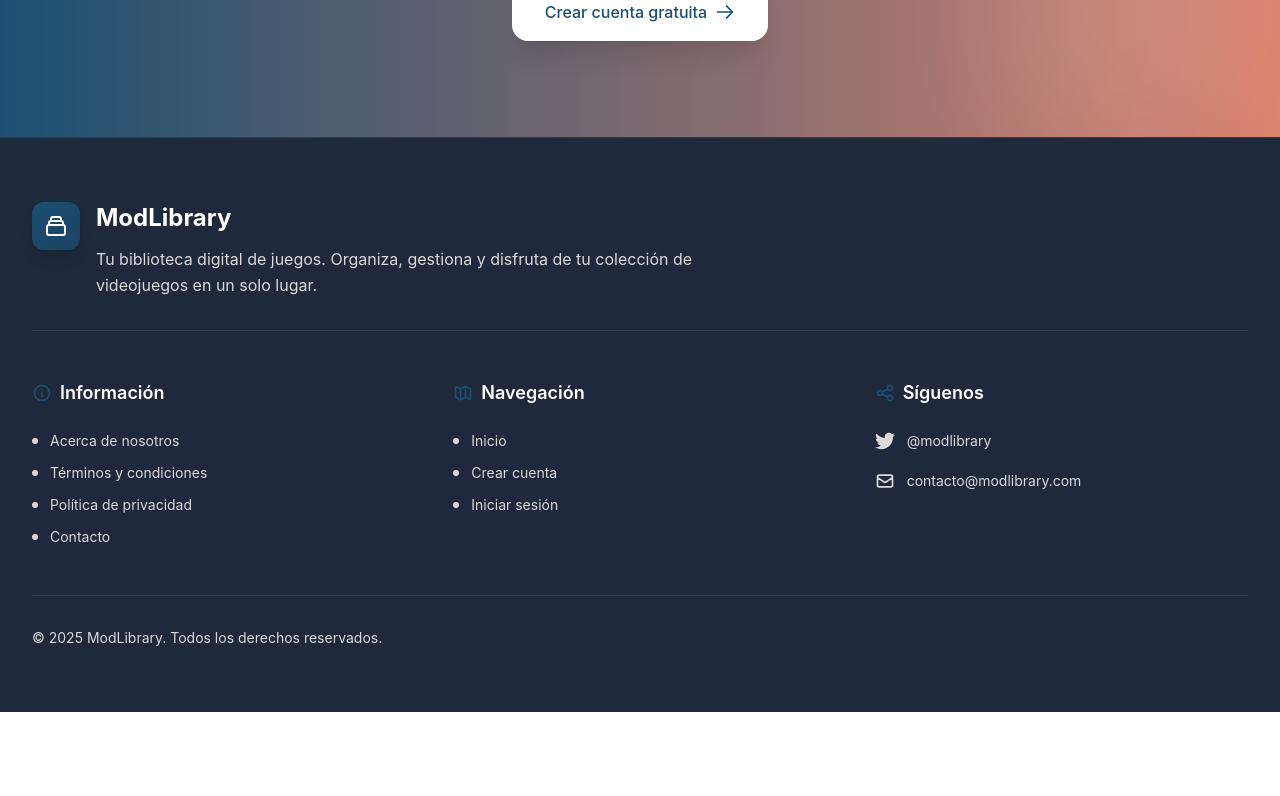
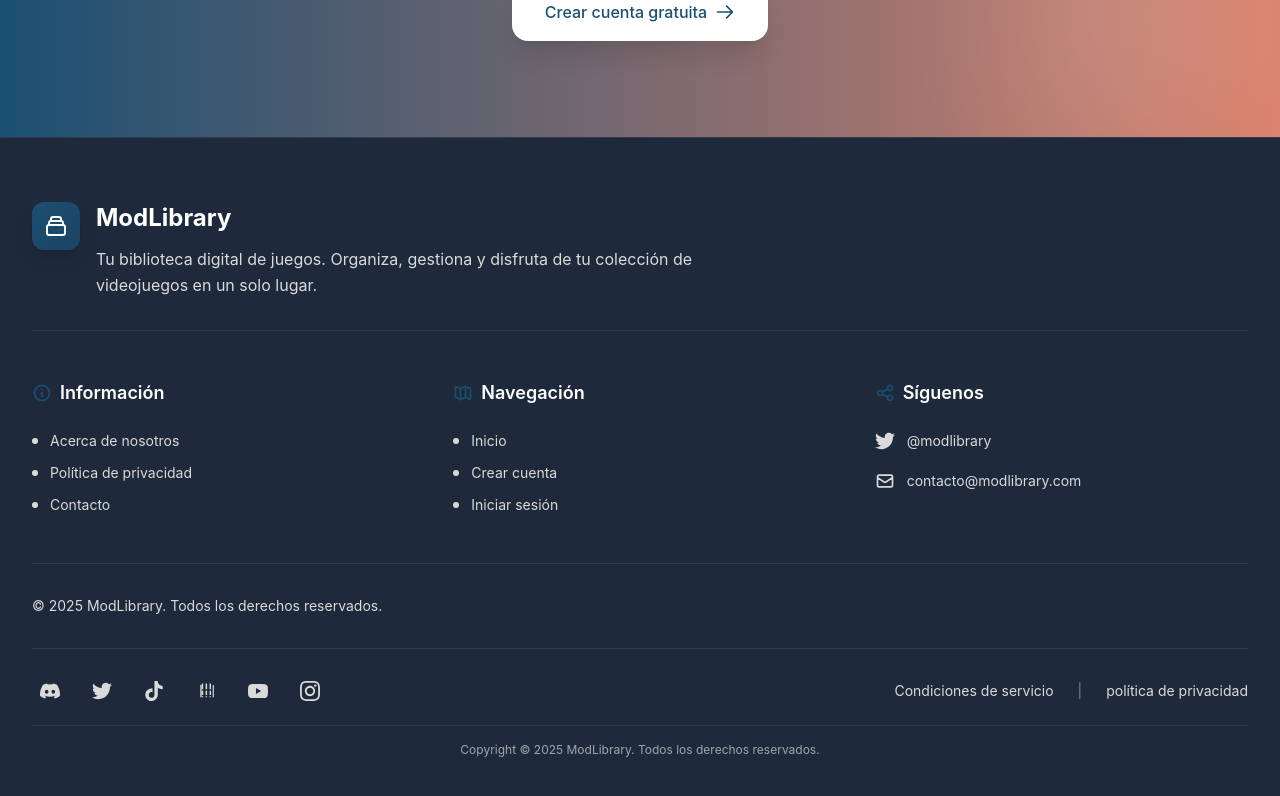
Before and after one commit to NachRz/ModLibrary, a React (Create React App) app in the folder frontend/: page / in a window 1280 px wide. Shown: the part 2009-2805 px from the top of the page. Before the commit the page ends 2721 px from the top, so only its background shows below. Built offline with nearby package versions, Linux system fonts and the light colour scheme.

Commit message:
Actualizar footer interfaz Footer

```diff
--- a/frontend/src/components/layout/Footer.jsx
+++ b/frontend/src/components/layout/Footer.jsx
@@ -20,12 +20,6 @@ const Footer = () => {
             <a href="/about" className="text-sm text-custom-detail hover:text-custom-primary transition-all duration-300 hover:translate-x-1 flex items-center group">
               <span className="w-1.5 h-1.5 bg-custom-detail rounded-full mr-3 group-hover:bg-custom-primary transition-colors duration-300"></span>
               Acerca de nosotros
-            </a>
-          </li>
-          <li>
-            <a href="/terms" className="text-sm text-custom-detail hover:text-custom-primary transition-all duration-300 hover:translate-x-1 flex items-center group">
-              <span className="w-1.5 h-1.5 bg-custom-detail rounded-full mr-3 group-hover:bg-custom-primary transition-colors duration-300"></span>
-              Términos y condiciones
             </a>
           </li>
           <li>
@@ -121,12 +115,6 @@ const Footer = () => {
             </a>
           </li>
           <li>
-            <a href="/settings" className="text-sm text-custom-detail hover:text-custom-primary transition-all duration-300 hover:translate-x-1 flex items-center group">
-              <span className="w-1.5 h-1.5 bg-custom-detail rounded-full mr-3 group-hover:bg-custom-primary transition-colors duration-300"></span>
-              Configuración
-            </a>
-          </li>
-          <li>
             <button
               onClick={() => window.location.href = '/logout'}
               className="text-sm text-custom-detail hover:text-red-500 transition-all duration-300 hover:translate-x-1 flex items-center group w-full text-left"
@@ -160,6 +148,12 @@ const Footer = () => {
             </a>
           </li>
           <li>
+            <a href="/dashboard/mis-mods" className="text-sm text-custom-detail hover:text-custom-primary transition-all duration-300 hover:translate-x-1 flex items-center group">
+              <span className="w-1.5 h-1.5 bg-custom-detail rounded-full mr-3 group-hover:bg-custom-primary transition-colors duration-300"></span>
+              Mis Mods
+            </a>
+          </li>
+          <li>
             <a href="/dashboard/guardados" className="text-sm text-custom-detail hover:text-custom-primary transition-all duration-300 hover:translate-x-1 flex items-center group">
               <span className="w-1.5 h-1.5 bg-custom-detail rounded-full mr-3 group-hover:bg-custom-primary transition-colors duration-300"></span>
               Mods Guardados
@@ -177,12 +171,6 @@ const Footer = () => {
           <h3 className="text-lg font-semibold text-custom-text">Información</h3>
         </div>
         <ul className="space-y-3">
-          <li>
-            <a href="/terms" className="text-sm text-custom-detail hover:text-custom-primary transition-all duration-300 hover:translate-x-1 flex items-center group">
-              <span className="w-1.5 h-1.5 bg-custom-detail rounded-full mr-3 group-hover:bg-custom-primary transition-colors duration-300"></span>
-              Términos y condiciones
-            </a>
-          </li>
           <li>
             <a href="/contacto" className="text-sm text-custom-detail hover:text-custom-primary transition-all duration-300 hover:translate-x-1 flex items-center group">
               <span className="w-1.5 h-1.5 bg-custom-detail rounded-full mr-3 group-hover:bg-custom-primary transition-colors duration-300"></span>
@@ -239,6 +227,64 @@ const Footer = () => {
           </p>
           </div>
         </div>
+
+        {/* Sección inferior estilo NexusMods */}
+        <div className="mt-8 pt-6 border-t border-custom-detail/10">
+          <div className="flex flex-col lg:flex-row justify-between items-center space-y-4 lg:space-y-0">
+            {/* Redes sociales */}
+            <div className="flex items-center space-x-4">
+              <a href="#" className="text-custom-detail hover:text-custom-primary transition-colors duration-300 p-2 hover:bg-custom-primary/10 rounded-lg">
+                <svg className="w-5 h-5" fill="currentColor" viewBox="0 0 24 24">
+                  <path d="M20.317 4.37a19.791 19.791 0 0 0-4.885-1.515.074.074 0 0 0-.079.037c-.21.375-.444.864-.608 1.25a18.27 18.27 0 0 0-5.487 0 12.64 12.64 0 0 0-.617-1.25.077.077 0 0 0-.079-.037A19.736 19.736 0 0 0 3.677 4.37a.07.07 0 0 0-.032.027C.533 9.046-.32 13.58.099 18.057a.082.082 0 0 0 .031.057 19.9 19.9 0 0 0 5.993 3.03.078.078 0 0 0 .084-.028 14.09 14.09 0 0 0 1.226-1.994.076.076 0 0 0-.041-.106 13.107 13.107 0 0 1-1.872-.892.077.077 0 0 1-.008-.128 10.2 10.2 0 0 0 .372-.292.074.074 0 0 1 .077-.01c3.928 1.793 8.18 1.793 12.062 0a.074.074 0 0 1 .078.01c.12.098.246.196.373.292a.077.077 0 0 1-.006.127 12.299 12.299 0 0 1-1.873.892.077.077 0 0 0-.041.107c.36.698.772 1.362 1.225 1.993a.076.076 0 0 0 .084.028 19.839 19.839 0 0 0 6.002-3.03.077.077 0 0 0 .032-.054c.5-5.177-.838-9.674-3.549-13.66a.061.061 0 0 0-.031-.03zM8.02 15.33c-1.183 0-2.157-1.085-2.157-2.419 0-1.333.956-2.419 2.157-2.419 1.21 0 2.176 1.096 2.157 2.42 0 1.333-.956 2.418-2.157 2.418zm7.975 0c-1.183 0-2.157-1.085-2.157-2.419 0-1.333.955-2.419 2.157-2.419 1.21 0 2.176 1.096 2.157 2.42 0 1.333-.946 2.418-2.157 2.418z"/>
+                </svg>
+              </a>
+              <a href="#" className="text-custom-detail hover:text-custom-primary transition-colors duration-300 p-2 hover:bg-custom-primary/10 rounded-lg">
+                <svg className="w-5 h-5" fill="currentColor" viewBox="0 0 24 24">
+                  <path d="M23.953 4.57a10 10 0 01-2.825.775 4.958 4.958 0 002.163-2.723c-.951.555-2.005.959-3.127 1.184a4.92 4.92 0 00-8.384 4.482C7.69 8.095 4.067 6.13 1.64 3.162a4.822 4.822 0 00-.666 2.475c0 1.71.87 3.213 2.188 4.096a4.904 4.904 0 01-2.228-.616v.06a4.923 4.923 0 003.946 4.827 4.996 4.996 0 01-2.212.085 4.936 4.936 0 004.604 3.417 9.867 9.867 0 01-6.102 2.105c-.39 0-.779-.023-1.17-.067a13.995 13.995 0 007.557 2.209c9.053 0 13.998-7.496 13.998-13.985 0-.21 0-.42-.015-.63A9.935 9.935 0 0024 4.59z"/>
+                </svg>
+              </a>
+              <a href="#" className="text-custom-detail hover:text-custom-primary transition-colors duration-300 p-2 hover:bg-custom-primary/10 rounded-lg">
+                <svg className="w-5 h-5" fill="currentColor" viewBox="0 0 24 24">
+                  <path d="M12.53.02C13.84 0 15.14.01 16.44 0c.08 1.53.63 3.09 1.75 4.17 1.12 1.11 2.7 1.62 4.24 1.79v4.03c-1.44-.05-2.89-.35-4.2-.97-.57-.26-1.1-.59-1.62-.93-.01 2.92.01 5.84-.02 8.75-.08 1.4-.54 2.79-1.35 3.94-1.31 1.92-3.58 3.17-5.91 3.21-1.43.08-2.86-.31-4.08-1.03-2.02-1.19-3.44-3.37-3.65-5.71-.02-.5-.03-1-.01-1.49.18-1.9 1.12-3.72 2.58-4.96 1.66-1.44 3.98-2.13 6.15-1.72.02 1.48-.04 2.96-.04 4.44-.99-.32-2.15-.23-3.02.37-.63.41-1.11 1.04-1.36 1.75-.21.51-.15 1.07-.14 1.61.24 1.64 1.82 3.02 3.5 2.87 1.12-.01 2.19-.66 2.77-1.61.19-.33.4-.67.41-1.06.1-1.79.06-3.57.07-5.36.01-4.03-.01-8.05.02-12.07z"/>
+                </svg>
+              </a>
+              <a href="#" className="text-custom-detail hover:text-custom-primary transition-colors duration-300 p-2 hover:bg-custom-primary/10 rounded-lg">
+                <svg className="w-5 h-5" fill="currentColor" viewBox="0 0 24 24">
+                  <path d="M11.571 4.714h1.715v5.143H11.57zm4.715 0H18v5.143h-1.714zM6.857 4.714h1.715v5.143H6.857zm0 6.857h1.715v5.143H6.857zm4.714 0h1.715v5.143H11.57zm4.715 0H18v5.143h-1.714zM6.857 18.286h1.715v1.143H6.857zm4.714 0h1.715v1.143H11.57zm4.715 0H18v1.143h-1.714z"/>
+                  <path d="M5.143 4.714h1.714v14.857H5.143zm14.857 0H21.43v14.857h-1.43zM6.857 3h1.715v1.714H6.857zm4.714 0h1.715v1.714H11.57zm4.715 0H18v1.714h-1.714z"/>
+                </svg>
+              </a>
+              <a href="#" className="text-custom-detail hover:text-custom-primary transition-colors duration-300 p-2 hover:bg-custom-primary/10 rounded-lg">
+                <svg className="w-5 h-5" fill="currentColor" viewBox="0 0 24 24">
+                  <path d="M23.498 6.186a3.016 3.016 0 0 0-2.122-2.136C19.505 3.545 12 3.545 12 3.545s-7.505 0-9.377.505A3.017 3.017 0 0 0 .502 6.186C0 8.07 0 12 0 12s0 3.93.502 5.814a3.016 3.016 0 0 0 2.122 2.136c1.871.505 9.376.505 9.376.505s7.505 0 9.377-.505a3.015 3.015 0 0 0 2.122-2.136C24 15.93 24 12 24 12s0-3.93-.502-5.814zM9.545 15.568V8.432L15.818 12l-6.273 3.568z"/>
+                </svg>
+              </a>
+              <a href="#" className="text-custom-detail hover:text-custom-primary transition-colors duration-300 p-2 hover:bg-custom-primary/10 rounded-lg">
+                <svg className="w-5 h-5" fill="currentColor" viewBox="0 0 24 24">
+                  <path d="M12 2.163c3.204 0 3.584.012 4.85.07 3.252.148 4.771 1.691 4.919 4.919.058 1.265.069 1.645.069 4.849 0 3.205-.012 3.584-.069 4.849-.149 3.225-1.664 4.771-4.919 4.919-1.266.058-1.644.07-4.85.07-3.204 0-3.584-.012-4.849-.07-3.26-.149-4.771-1.699-4.919-4.92-.058-1.265-.07-1.644-.07-4.849 0-3.204.013-3.583.07-4.849.149-3.227 1.664-4.771 4.919-4.919 1.266-.057 1.645-.069 4.849-.069zm0-2.163c-3.259 0-3.667.014-4.947.072-4.358.2-6.78 2.618-6.98 6.98-.059 1.281-.073 1.689-.073 4.948 0 3.259.014 3.668.072 4.948.2 4.358 2.618 6.78 6.98 6.98 1.281.058 1.689.072 4.948.072 3.259 0 3.668-.014 4.948-.072 4.354-.2 6.782-2.618 6.979-6.98.059-1.28.073-1.689.073-4.948 0-3.259-.014-3.667-.072-4.947-.196-4.354-2.617-6.78-6.979-6.98-1.281-.059-1.69-.073-4.949-.073zm0 5.838c-3.403 0-6.162 2.759-6.162 6.162s2.759 6.163 6.162 6.163 6.162-2.759 6.162-6.163c0-3.403-2.759-6.162-6.162-6.162zm0 10.162c-2.209 0-4-1.79-4-4 0-2.209 1.791-4 4-4s4 1.791 4 4c0 2.21-1.791 4-4 4zm6.406-11.845c-.796 0-1.441.645-1.441 1.44s.645 1.44 1.441 1.44c.795 0 1.439-.645 1.439-1.44s-.644-1.44-1.439-1.44z"/>
+                </svg>
+              </a>
+            </div>
+
+            {/* Enlaces legales */}
+            <div className="flex flex-wrap items-center justify-center lg:justify-end space-x-6 text-sm">
+              <a href="/terms" className="text-custom-detail hover:text-custom-primary transition-colors duration-300">
+                Condiciones de servicio
+              </a>
+              <span className="text-custom-detail/50">|</span>
+              <a href="/privacy" className="text-custom-detail hover:text-custom-primary transition-colors duration-300">
+                política de privacidad
+              </a>
+            </div>
+          </div>
+
+          {/* Copyright adicional */}
+          <div className="text-center mt-4 pt-4 border-t border-custom-detail/10">
+            <p className="text-xs text-custom-detail/70">
+              Copyright © {new Date().getFullYear()} ModLibrary. Todos los derechos reservados.
+            </p>
+          </div>
+        </div>
       </div>
     </footer>
   );
```
